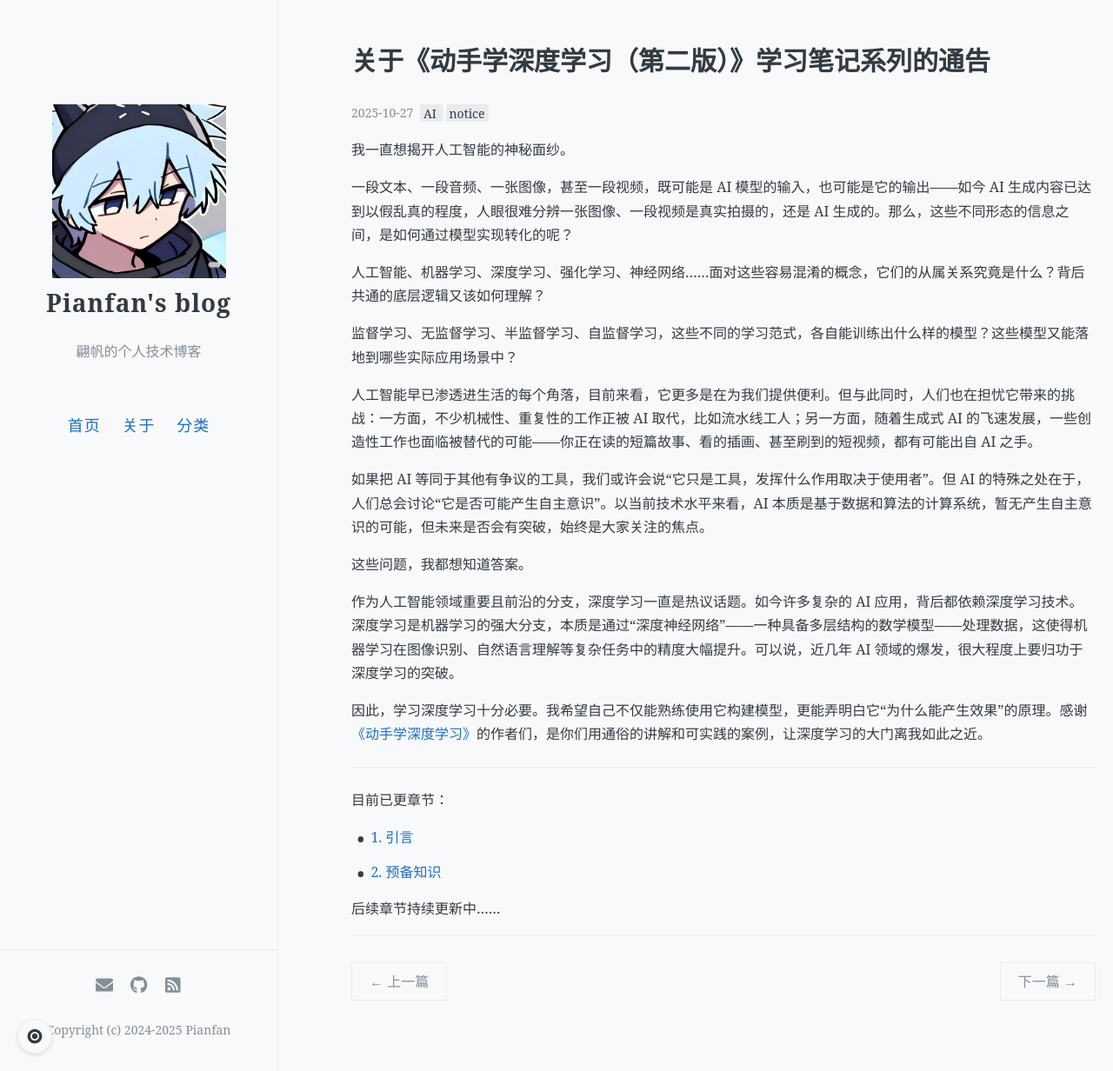
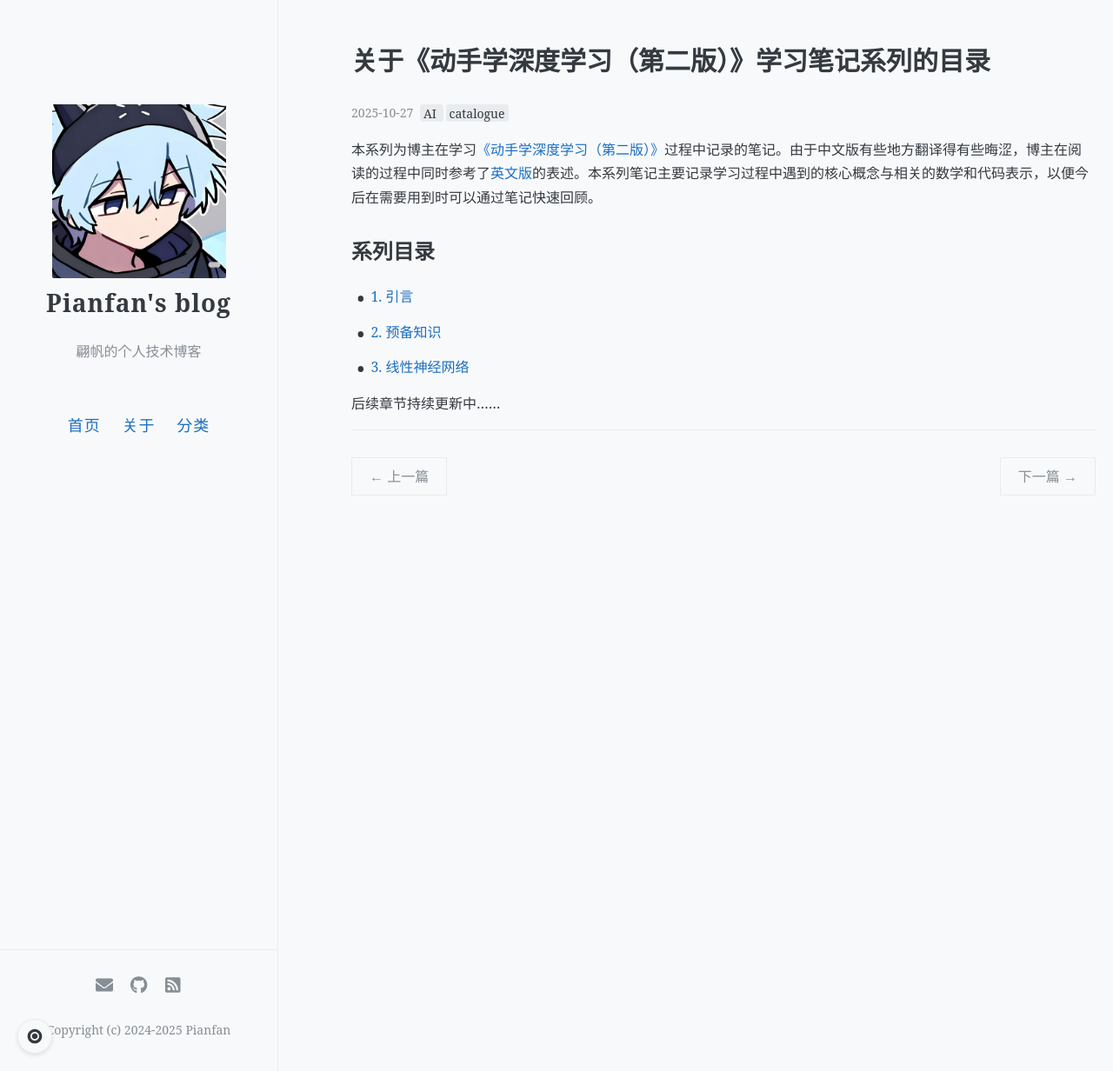
Before and after one commit to pianfan/pianfan.github.io, a Jekyll site: the page built from _posts/2025-10-27-d2l_study_notes.md, in a window 1280 px wide and 1232 px high. Shown: the whole window at 87% size. Built offline with Jekyll 4.4.1, drawn with Linux system fonts in a browser that asks for light colours; a script that is not in the unit is left out; comment, search, counter and statistics services are not loaded.

Commit message:
modify posts

```diff
--- a/_posts/2025-10-27-d2l_study_notes.md
+++ b/_posts/2025-10-27-d2l_study_notes.md
@@ -1,37 +1,21 @@
 ---
 layout: post
-title: "关于《动手学深度学习（第二版）》学习笔记系列的通告"
+title: "关于《动手学深度学习（第二版）》学习笔记系列的目录"
 date: 2025-10-27
-tags: [AI, notice]
+tags: [AI, catalogue]
 toc: false
 comments: true
 author: pianfan
 ---
 
-我一直想揭开人工智能的神秘面纱。<!-- more -->
+本系列为博主在学习[《动手学深度学习（第二版）》](https://zh.d2l.ai/)过程中记录的笔记。<!-- more -->由于中文版有些地方翻译得有些晦涩，博主在阅读的过程中同时参考了[英文版](https://d2l.ai/)的表述。本系列笔记主要记录学习过程中遇到的核心概念与相关的数学和代码表示，以便今后在需要用到时可以通过笔记快速回顾。
 
-一段文本、一段音频、一张图像，甚至一段视频，既可能是 AI 模型的输入，也可能是它的输出——如今 AI 生成内容已达到以假乱真的程度，人眼很难分辨一张图像、一段视频是真实拍摄的，还是 AI 生成的。那么，这些不同形态的信息之间，是如何通过模型实现转化的呢？
-
-人工智能、机器学习、深度学习、强化学习、神经网络……面对这些容易混淆的概念，它们的从属关系究竟是什么？背后共通的底层逻辑又该如何理解？
-
-监督学习、无监督学习、半监督学习、自监督学习，这些不同的学习范式，各自能训练出什么样的模型？这些模型又能落地到哪些实际应用场景中？
-
-人工智能早已渗透进生活的每个角落，目前来看，它更多是在为我们提供便利。但与此同时，人们也在担忧它带来的挑战：一方面，不少机械性、重复性的工作正被 AI 取代，比如流水线工人；另一方面，随着生成式 AI 的飞速发展，一些创造性工作也面临被替代的可能——你正在读的短篇故事、看的插画、甚至刷到的短视频，都有可能出自 AI 之手。
-
-如果把 AI 等同于其他有争议的工具，我们或许会说“它只是工具，发挥什么作用取决于使用者”。但 AI 的特殊之处在于，人们总会讨论“它是否可能产生自主意识”。以当前技术水平来看，AI 本质是基于数据和算法的计算系统，暂无产生自主意识的可能，但未来是否会有突破，始终是大家关注的焦点。
-
-这些问题，我都想知道答案。
-
-作为人工智能领域重要且前沿的分支，深度学习一直是热议话题。如今许多复杂的 AI 应用，背后都依赖深度学习技术。深度学习是机器学习的强大分支，本质是通过“深度神经网络”——一种具备多层结构的数学模型——处理数据，这使得机器学习在图像识别、自然语言理解等复杂任务中的精度大幅提升。可以说，近几年 AI 领域的爆发，很大程度上要归功于深度学习的突破。
-
-因此，学习深度学习十分必要。我希望自己不仅能熟练使用它构建模型，更能弄明白它“为什么能产生效果”的原理。感谢[《动手学深度学习》](https://zh.d2l.ai/)的作者们，是你们用通俗的讲解和可实践的案例，让深度学习的大门离我如此之近。
-
----
-
-目前已更章节：
+## 系列目录
 
 - [1. 引言](https://pianfan.github.io/d2l_introduction/)
 
 - [2. 预备知识](https://pianfan.github.io/d2l_preliminaries/)
 
+- [3. 线性神经网络](https://pianfan.github.io/d2l_linear-networks/)
+
 后续章节持续更新中……
```
Also changed, not shown: _posts/2025-10-30-d2l_preliminaries.md (+56 -60 lines), _posts/2025-11-03-d2l_linear-networks.md (+6 -14 lines).
